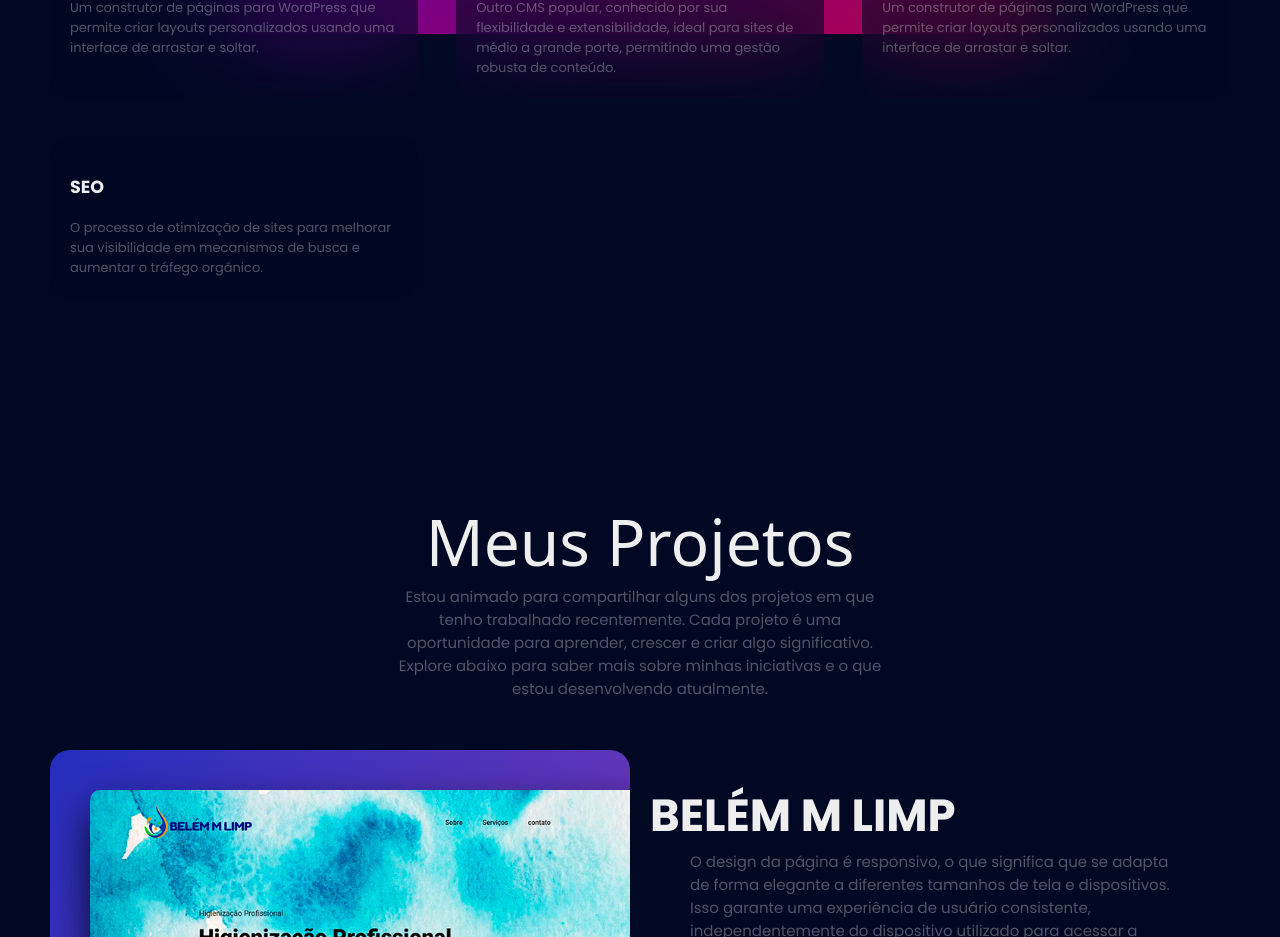
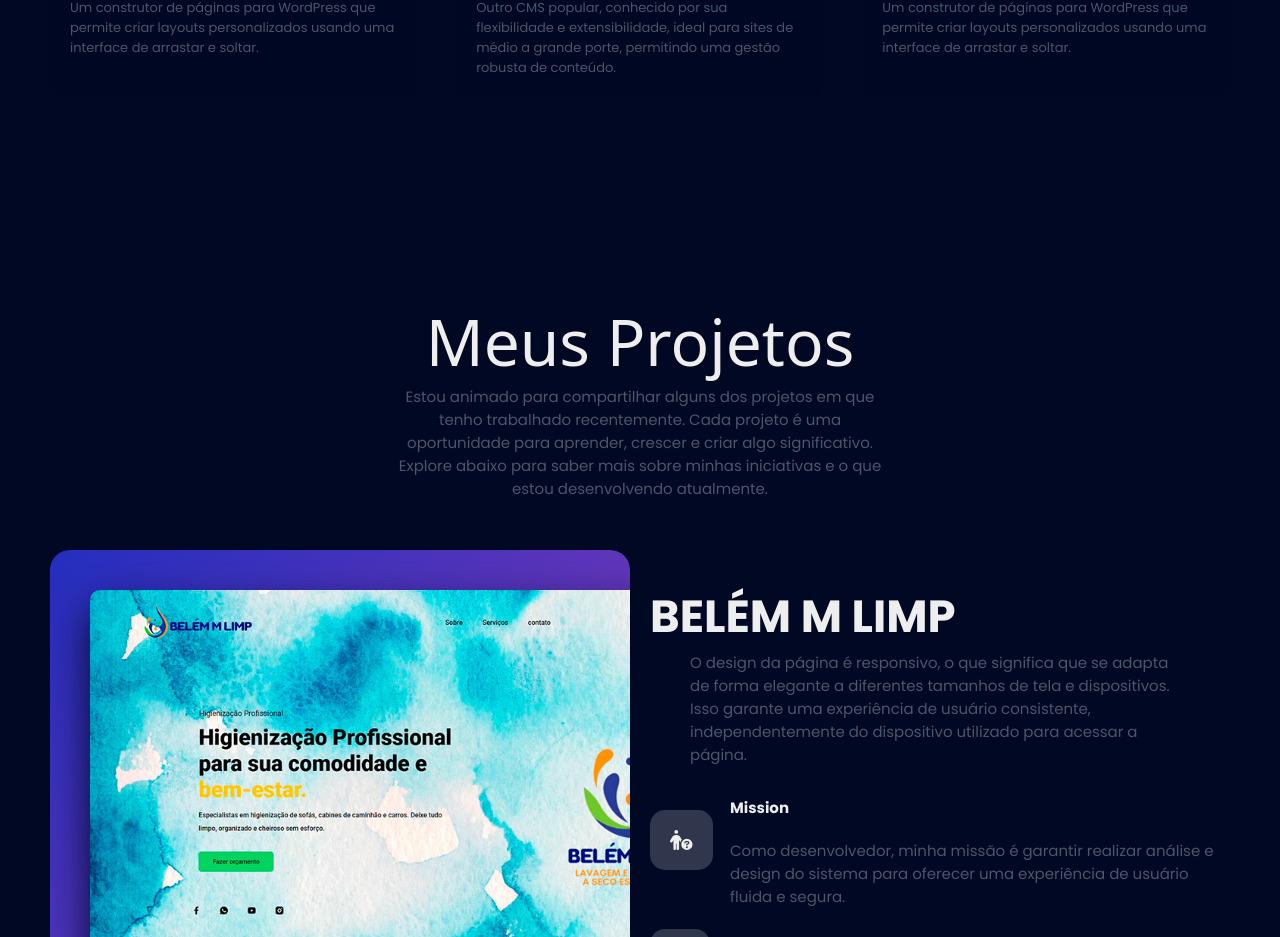
Before and after one commit to maynmk/portfolio, a React (Create React App) app: page / in a window 1280 px wide. Shown: the part 2471-3408 px from the top of the page. Built offline with nearby package versions, Linux system fonts and the light colour scheme; a web font is replaced by a local one.

Commit message:
Update Skills.js

```diff
--- a/src/components/Skills.js
+++ b/src/components/Skills.js
@@ -84,11 +84,6 @@
     name: 'Elementor',
     des: 'Um construtor de páginas para WordPress que permite criar layouts personalizados usando uma interface de arrastar e soltar.',
     icon: faElementor,
-  },
-  {
-    name: 'SEO',
-    des: 'O processo de otimização de sites para melhorar sua visibilidade em mecanismos de busca e aumentar o tráfego orgânico.',
-    icon: faMagnifyingGlass,
   }
 ]);
   return (
```
